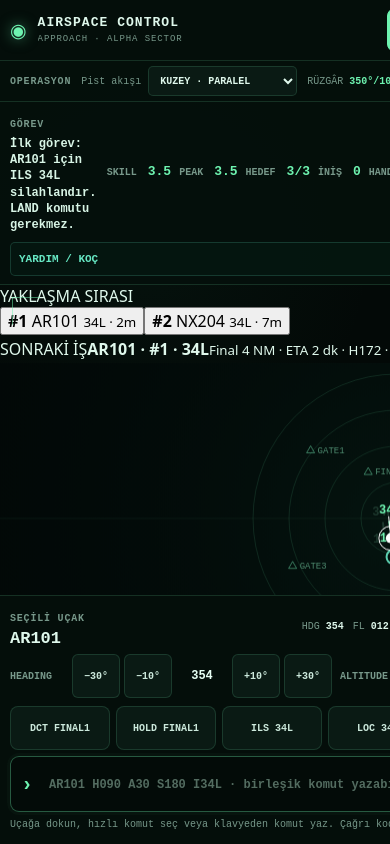
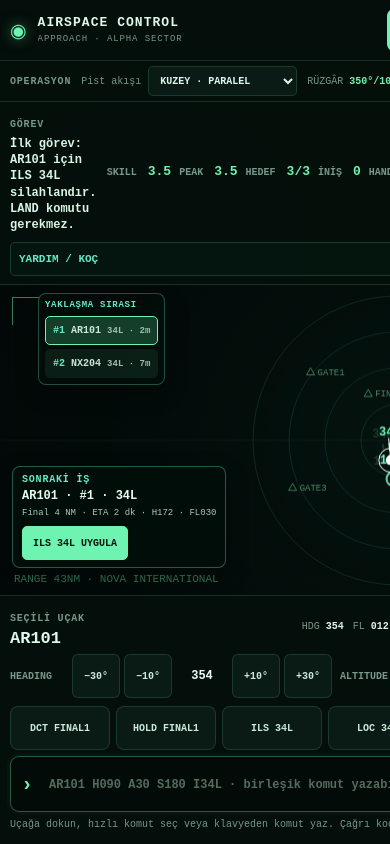
Before and after one commit to bugrabilim/atc, a React (Vite) app: page / in a window 390 px wide. Shown: the top 844 px of the page. Built offline with nearby package versions, Linux system fonts and the light colour scheme.

Commit message:
feat: add radar arrival queue and decision guidance

```diff
--- a/src/ui/styles.css
+++ b/src/ui/styles.css
@@ -121,6 +121,21 @@ button { touch-action: manipulation; }
 .radar-tools { position: absolute; z-index: 4; top: 10px; right: 10px; display: flex; gap: 5px; }
 .radar-tools button { min-width: 38px; min-height: 34px; padding: 0 8px; color: #a9d8c2; border: 1px solid rgba(110,243,176,.25); border-radius: 5px; background: rgba(3,14,10,.88); font: 700 8px IBM Plex Mono, monospace; cursor: pointer; }
 .radar-tools button.is-active { color: #03140d; border-color: var(--green); background: var(--green); }
+.radar-queue { position: absolute; z-index: 3; top: 12px; left: 46px; min-width: 230px; padding: 8px; border: 1px solid rgba(103,232,196,.3); border-radius: 8px; background: rgba(2, 14, 10, .91); box-shadow: 0 8px 24px rgba(0,0,0,.24); }
+.radar-queue__heading { display: block; margin-bottom: 6px; color: var(--cyan); font: 700 10px IBM Plex Mono, monospace; letter-spacing: .08em; }
+.radar-queue__items { display: grid; gap: 4px; }
+.radar-queue button { min-height: 32px; padding: 0 7px; color: #cbe7d9; border: 1px solid transparent; border-radius: 5px; background: rgba(14, 38, 28, .72); text-align: left; font: 600 11px IBM Plex Mono, monospace; cursor: pointer; }
+.radar-queue button b { color: var(--cyan); }
+.radar-queue button small { color: #9ebcac; font-size: 10px; }
+.radar-queue button.is-selected { border-color: var(--green); background: rgba(28, 79, 55, .74); }
+.radar-decision { position: absolute; z-index: 3; left: 12px; bottom: 30px; max-width: min(390px, calc(100% - 24px)); padding: 9px 11px; border: 1px solid rgba(103,232,196,.34); border-radius: 8px; background: rgba(2, 14, 10, .93); box-shadow: 0 8px 24px rgba(0,0,0,.24); }
+.radar-decision > span, .radar-decision strong, .radar-decision small { display: block; font-family: IBM Plex Mono, monospace; }
+.radar-decision > span { color: var(--cyan); font-size: 10px; font-weight: 700; letter-spacing: .08em; }
+.radar-decision strong { margin-top: 4px; color: #e4fff2; font-size: 13px; }
+.radar-decision small { margin-top: 4px; color: #aac9ba; font-size: 10px; line-height: 1.35; }
+.radar-decision button { min-height: 34px; margin-top: 7px; padding: 0 10px; color: #03140d; border: 1px solid var(--green); border-radius: 5px; background: var(--green); font: 700 10px IBM Plex Mono, monospace; cursor: pointer; }
+.radar-decision--warning { border-color: rgba(255,182,72,.55); }
+.radar-decision--danger { border-color: rgba(255,93,93,.72); }
 .scope-corner { position: absolute; z-index: 2; width: 28px; height: 28px; pointer-events: none; }
 .scope-corner--top-left { top: 12px; left: 12px; border-top: 1px solid rgba(110,243,176,.5); border-left: 1px solid rgba(110,243,176,.5); }
 .scope-corner--bottom-right { right: 12px; bottom: 12px; border-right: 1px solid rgba(110,243,176,.5); border-bottom: 1px solid rgba(110,243,176,.5); }
@@ -301,6 +316,10 @@ button { touch-action: manipulation; }
   .mission-event { display: none; }
   .assistant-drawer__content { max-height: min(38dvh, 280px); }
   .radar-frame { min-height: 250px; }
+  .radar-queue { top: 8px; left: 42px; min-width: 205px; padding: 6px; }
+  .radar-queue__heading { font-size: 9px; }
+  .radar-queue button { min-height: 29px; font-size: 10px; }
+  .radar-decision { bottom: 27px; padding: 7px 9px; }
   .vector-control {
     display: flex;
     grid-template-columns: none;
@@ -328,6 +347,12 @@ button { touch-action: manipulation; }
   .mission-score { font-size: 10px; }
   .mission-score b { font-size: 13px; }
   .radar-tools { top: 8px; right: 8px; }
+  .radar-queue { left: 38px; max-width: calc(100% - 152px); min-width: 0; }
+  .radar-queue button { white-space: nowrap; overflow: hidden; text-overflow: ellipsis; }
+  .radar-queue button small { font-size: 9px; }
+  .radar-decision { max-width: calc(100% - 24px); }
+  .radar-decision strong { font-size: 12px; }
+  .radar-decision small { font-size: 9px; }
   .radar-tools button { min-width: 42px; min-height: 40px; font-size: 10px; }
   .selected-aircraft { margin-bottom: 6px; }
   .selected-aircraft strong { font-size: 17px; }
```
